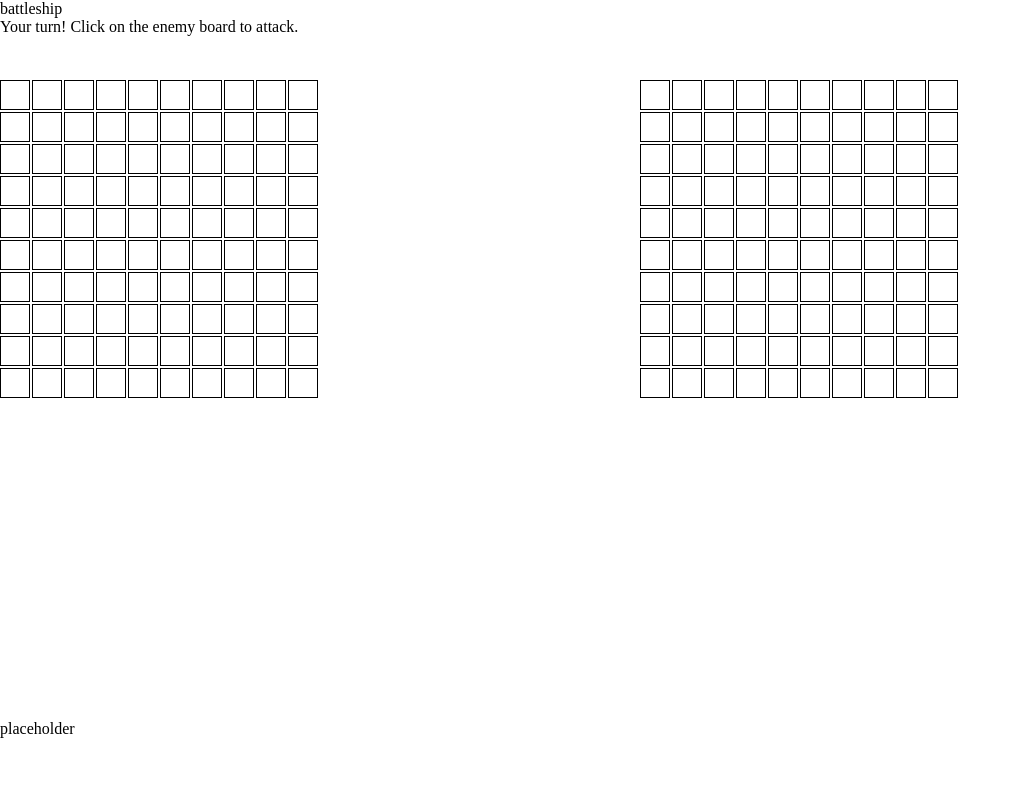
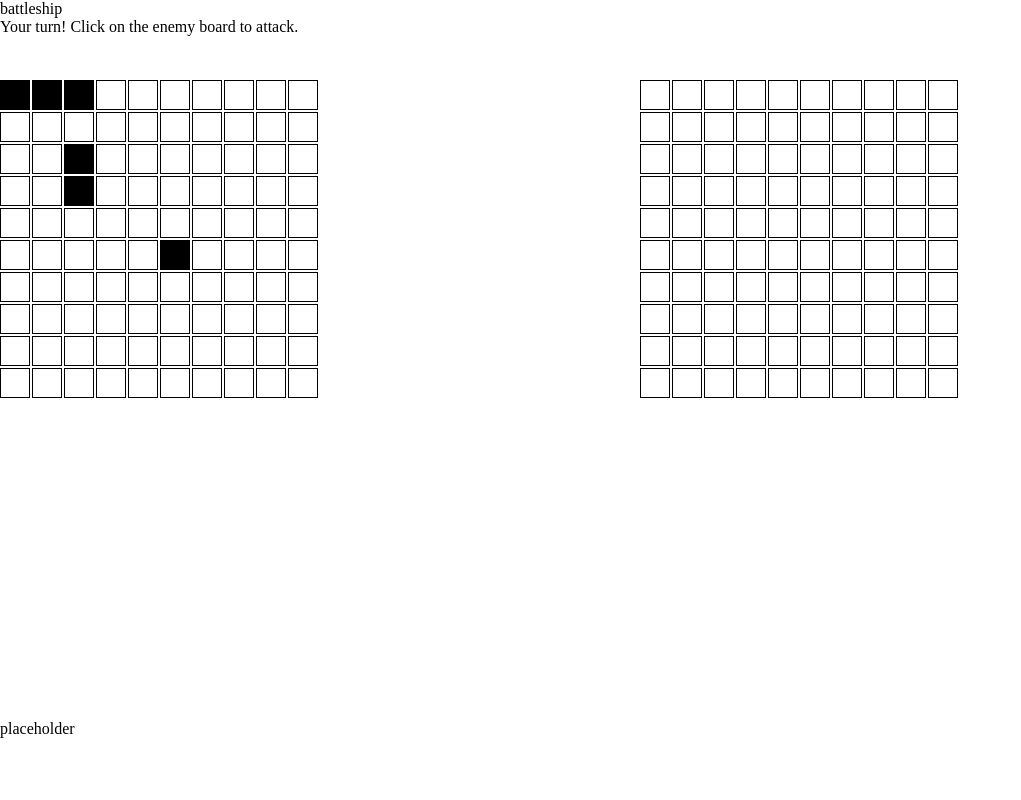
Before and after one commit to kvadratik1/battleship, a website built with webpack: page src/template.html in a window 1280 px wide. Shown: the whole page, without its empty margins (0-1021 px from the left). Built offline with nearby package versions, Linux system fonts and the light colour scheme.

Commit message:
add ability to see your ships

```diff
--- a/src/style.css
+++ b/src/style.css
@@ -40,3 +40,7 @@ body {
   height: 30px;
   box-sizing: border-box;
 }
+
+.ship {
+  background-color: black;
+}
```
